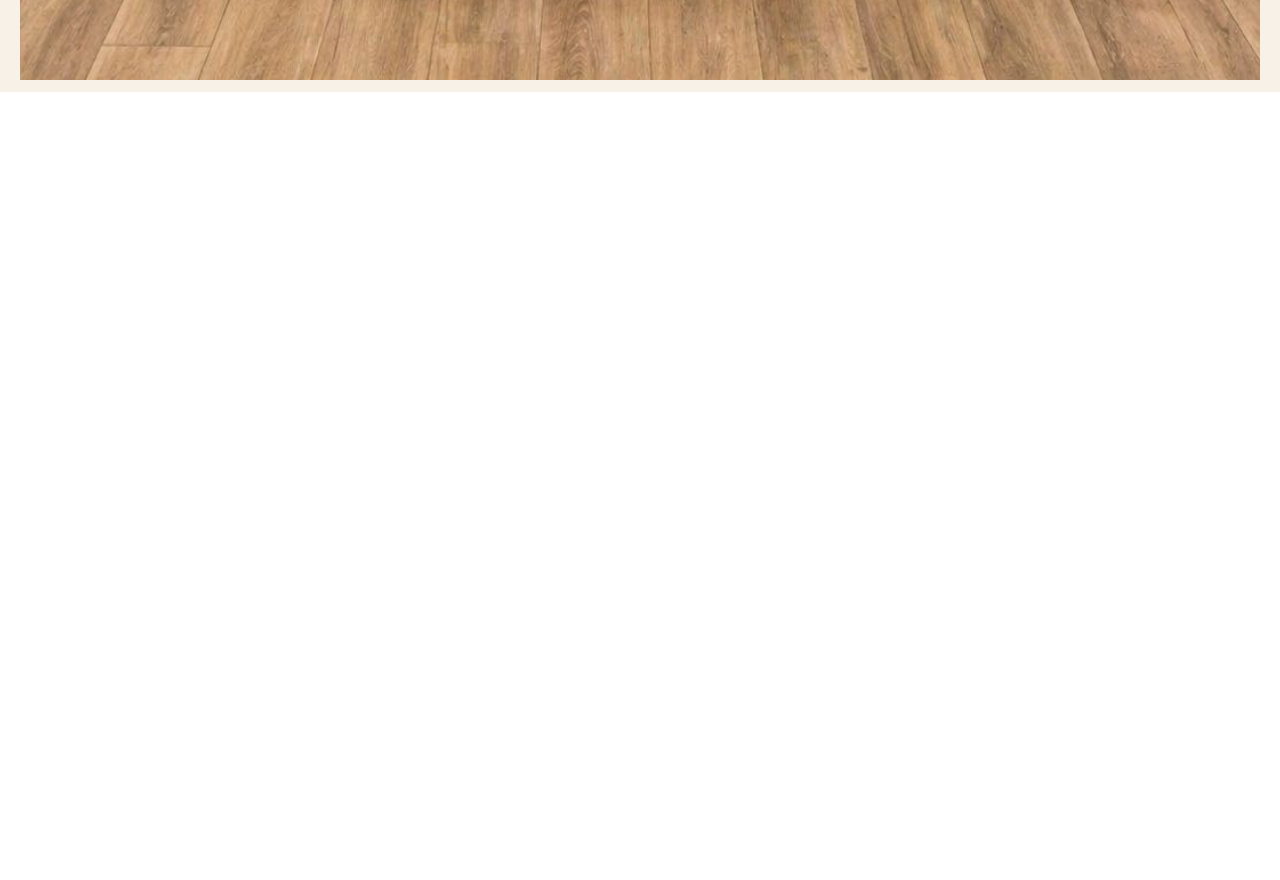
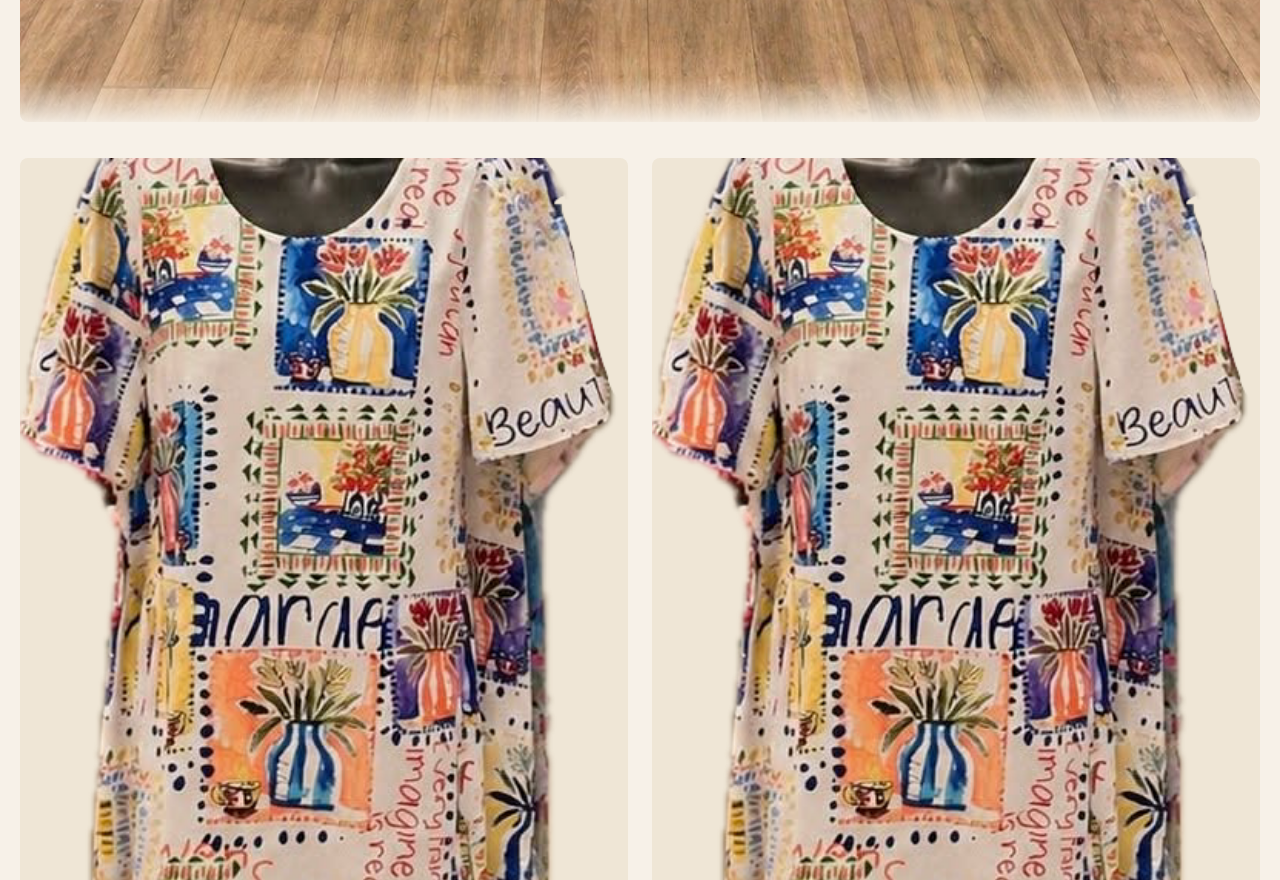
Before and after one commit to Bazhan4ik/sherrys, a SvelteKit app: page / in a window 1280 px wide. Shown: the part 1920-2800 px from the top of the page. Before the commit the page ends 2012 px from the top, so only its background shows below. Built offline with nearby package versions, Linux system fonts and the light colour scheme.

Commit message:
finish dress section

```diff
--- a/src/routes/+page.svelte
+++ b/src/routes/+page.svelte
@@ -1,6 +1,7 @@
 <script lang="ts">
 	import Header from "./c/header.svelte";
 	import DressSection from "./c/dress-section.svelte";
+	import DressItemsSection from "./c/dress-shop.svelte";
 </script>
 
 
@@ -8,6 +9,7 @@
 <div class="app">
 	<Header></Header>
 	<DressSection></DressSection>
+	<DressItemsSection></DressItemsSection>
 </div>
 
 <style lang="scss">
--- a/src/routes/c/dress-section.svelte
+++ b/src/routes/c/dress-section.svelte
@@ -1,7 +1,5 @@
 <script lang="ts">
 	import IMG from "$lib/assets/picture1_full.jpg"
-
-
 </script>
 
 <section id="dresses" class="app">
@@ -9,15 +7,16 @@
 	<h1 class="dresses-title">Just in: <br> <em>spring dresses</em>, <br> fresh on the floor.</h1>
 	<p class="dresses-subtitle">Hand-picked florals, breezy silhouettes, and easy everyday pieces. Try on at the shop.</p>
 
-	<img src={IMG} alt="new-dresses">
-
-
+	<div class="image-container">
+		<img src={IMG} alt="new-dresses">
+	</div>
 </section>
 
 <style lang="scss">
 	@use "./../../pallette.scss" as pallette;
 
 	.app {
+		margin-top: 24px;
 		padding: 32px 20px 8px;
 	}
 	.date {
@@ -38,9 +37,21 @@
 		max-width: 380px;
 	}
 
-	img {
+	.image-container {
 		width: 100%;
+		margin-top: 18px;
+		position: relative;
 
+		&::after {
+			content: "";
+			position: absolute;
+			top: 0; left: 0;
+			width: 100%; height: 100%;
+			background: linear-gradient(to bottom, transparent 0%, transparent calc(100% - 48px), pallette.$bg 100%);
+		}
 	}
-
+	.image-container img {
+		width: 100%;
+		border-radius: 8px;
+	}
 </style>
--- /dev/null
+++ b/src/routes/c/dress-shop.svelte
@@ -0,0 +1,86 @@
+<script lang="ts">
+	import IMG1 from "$lib/assets/item1.png"
+
+</script>
+
+
+<section id="dress-items" class="app">
+	<button class="product">
+		<div class="image-container">
+			<img src={IMG1} alt="">
+		</div>
+		<div class="info">
+			<div class="product-name">Coral Dress</div>
+			<div class="product-price">$110.99</div>
+		</div>
+	</button>
+	<button class="product">
+		<div class="image-container">
+			<img src={IMG1} alt="">
+		</div>
+		<div class="info">
+			<div class="product-name">Coral Dress</div>
+			<div class="product-price">$110.99</div>
+		</div>
+	</button>
+	<button class="product">
+		<div class="image-container">
+			<img src={IMG1} alt="">
+		</div>
+		<div class="info">
+			<div class="product-name">Coral Dress</div>
+			<div class="product-price">$110.99</div>
+		</div>
+	</button>
+	<button class="product">
+		<div class="image-container">
+			<img src={IMG1} alt="">
+		</div>
+		<div class="info">
+			<div class="product-name">Coral Dress</div>
+			<div class="product-price">$110.99</div>
+		</div>
+	</button>
+
+</section>
+
+<style lang="scss">
+	@use "./../../pallette.scss" as pallette;
+	.app {
+		padding: 24px 20px 36px;
+		display: grid; gap: 24px; grid-template-columns: 1fr 1fr;
+	}
+
+	button.product {
+		aspect-ratio: 3 / 4;
+		background: none; border: none;
+		cursor: pointer;
+		display: flex; flex-direction: column; align-items: flex-start;
+	}
+
+	.image-container {
+		background-color: pallette.$paper;
+	}
+	.image-container, img {
+		border-radius: 8px;
+		width: 100%;
+		height: 100%;
+		object-fit: cover;
+	}
+
+	.info {
+		margin-top: 10px;
+		display: flex; flex-direction: column; align-items: flex-start;
+	}
+
+	.info .product-name {
+		font-family: "Cormorant Garamond", serif; font-size: 1rem; font-style: italic;
+		line-height: 1.2;
+	}
+	.info .product-price {
+		font-family: "Inter", serif; font-size: 0.625rem; font-variant-numeric: "tabular-nums";
+		color: pallette.$muted;
+	}
+
+
+</style>
```
